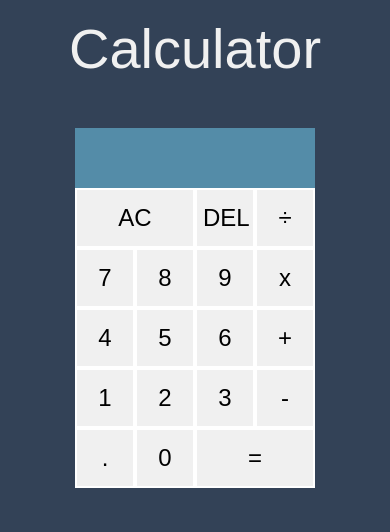
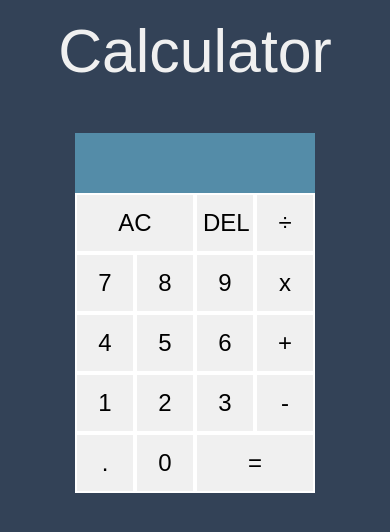
Before and after one commit to Alin2727/Calculator, a plain HTML site: page index.html in a window 390 px wide. Drawn offline with Linux system fonts and the light colour scheme; a web font is replaced by a local one.

Commit message:
Update style.css

```diff
--- a/style.css
+++ b/style.css
@@ -72,7 +72,7 @@ h1 {
 
 @media only screen and (max-width: 1000px) {
     h1 {
-        font-size: 2rem;
+        font-size: 2.3rem;
     }
 
     .calculator-grid {
@@ -95,7 +95,7 @@ h1 {
 
 @media only screen and (max-width: 1400px) {
     h1 {
-        font-size: 3.5rem;
+        font-size: 3.8rem;
 
     }
 
@@ -120,7 +120,7 @@ h1 {
 
 @media only screen and (min-width: 2300px) {
     h1 {
-        font-size: 9rem;
+        font-size: 10rem;
         margin-top: 3rem;
 
     }
```
